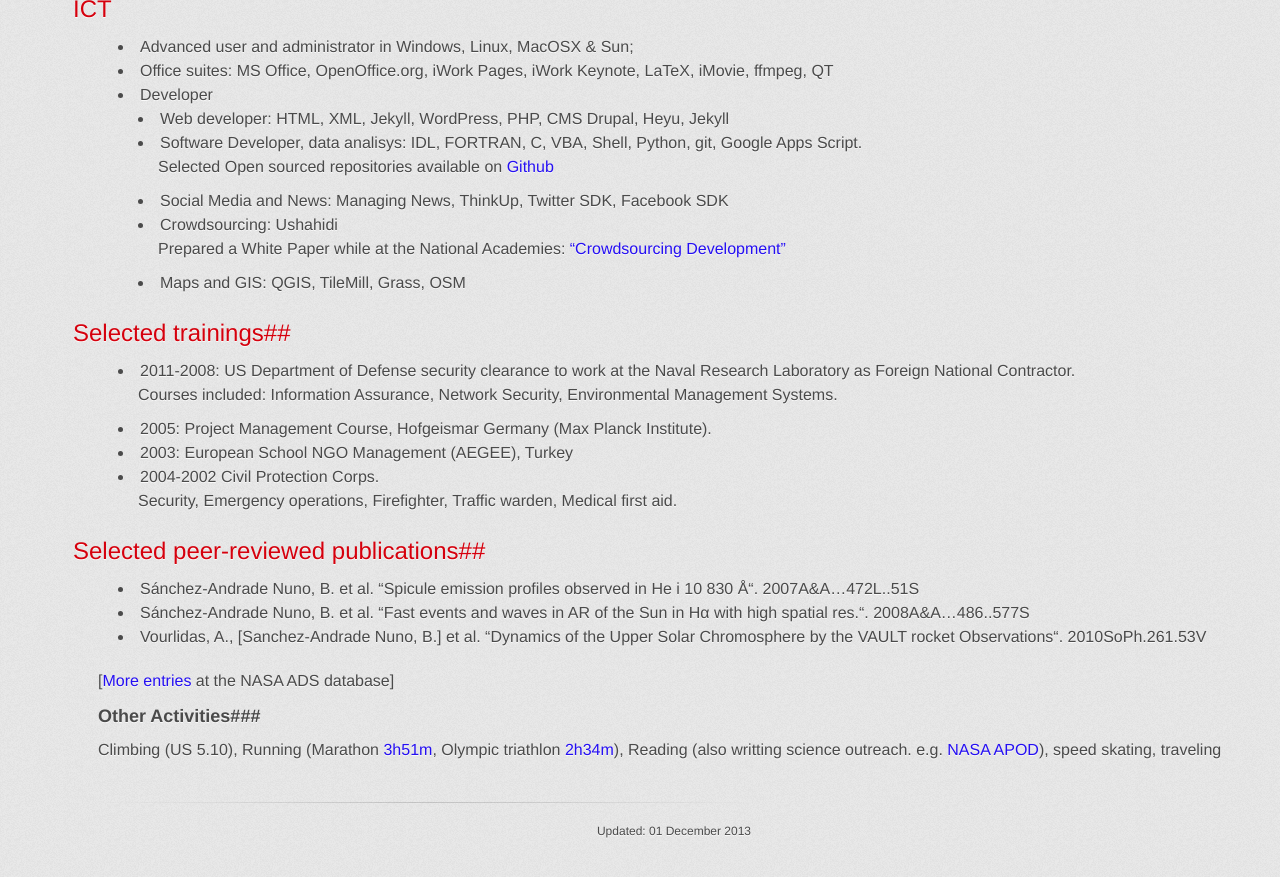
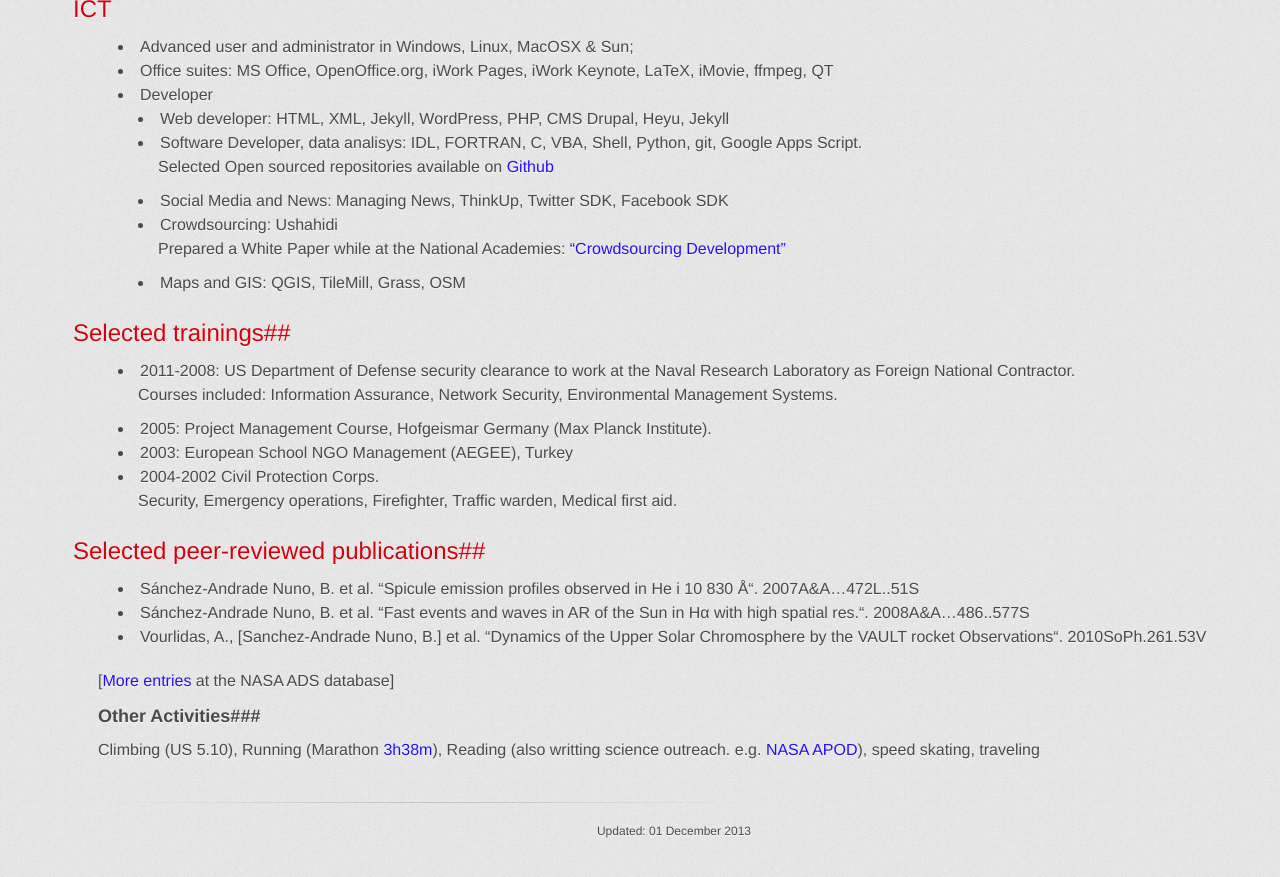
Before and after one commit to brunosan/cv, a Jekyll site: the page built from index.md, in a window 1280 px wide and 900 px high, scrolled down 2003 px. Shown: the top 877 px of the window. Built offline with Jekyll 4.4.1, drawn with Linux system fonts in a browser that asks for light colours; Markdown is read by kramdown in place of the engine named in the settings.

Commit message:
Added Chicago marathon

```diff
--- a/index.md
+++ b/index.md
@@ -132,7 +132,7 @@
 entries](http://adsabs.harvard.edu/cgi-bin/nph-abs_connect?return_req=no_params&author=S%C3%A1nchez-Andrade%20Nu%C3%B1o,%20B.&db_key=AST) at the NASA ADS database]
 
 ###Other Activities###
-Climbing (US 5.10), Running (Marathon [3h51m](http://brunosan.eu/2012/12/02/2nd-marathon/), Olympic triathlon [2h34m](http://brunosan.eu/2013/09/08/running-an-olympic-triathlon/)), Reading (also writting
+Climbing (US 5.10), Running (Marathon [3h38m](http://results.chicagomarathon.com/2013/?content=detail&fpid=search&pid=search&idp=999999107FA30900000F6923&lang=EN_CAP&event=MAR)), Reading (also writting
 science outreach. e.g. [NASA
 APOD](http://apod.nasa.gov/apod/ap070522.html)), speed skating, traveling
 
```
